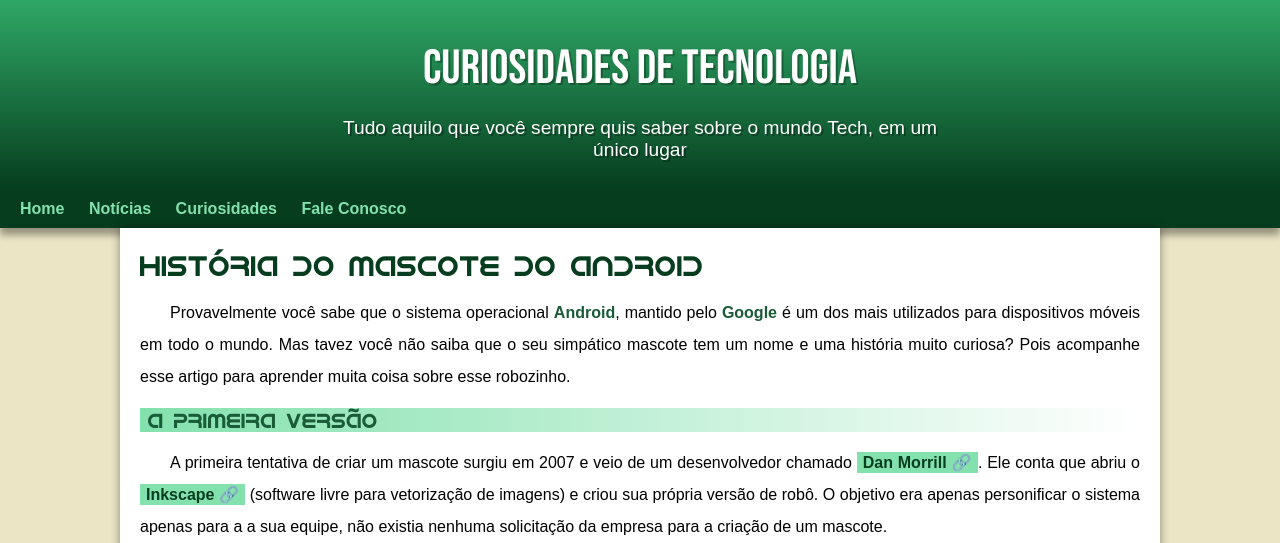
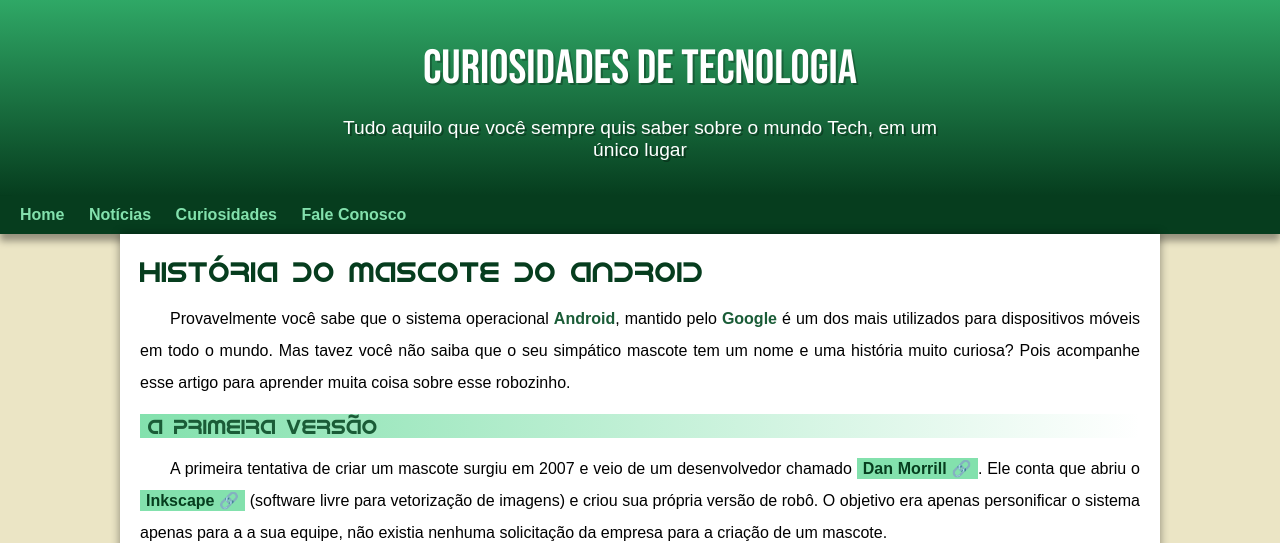
Before and after one commit to akillyskawan/projeto-android, a plain HTML site: page index.html in a window 1280 px wide. Shown: the top 543 px of the page. Drawn offline with Linux system fonts and the light colour scheme.

Commit message:
Update style.css

```diff
--- a/estilo/style.css
+++ b/estilo/style.css
@@ -38,6 +38,7 @@
     min-height: 150px;
     text-align: center;
     padding-top: 40px;
+    margin-bottom: -20px;
 }
 
 header > h1 {
@@ -59,6 +60,7 @@
     margin: auto;
     margin-bottom: 20px;
     text-shadow: 2px 2px 0px rgba(0, 0, 0, 0.315);
+    padding-bottom: 35px;
 }
 
 nav {
```
